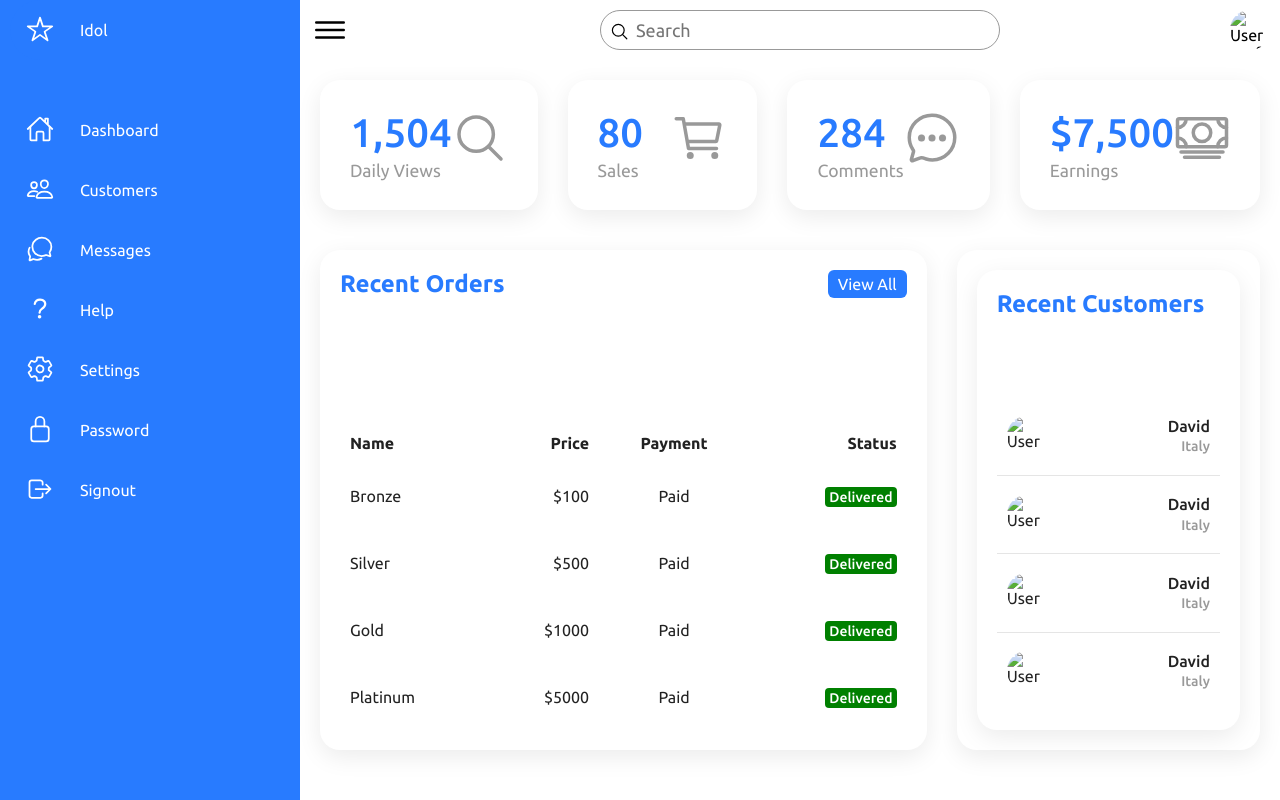
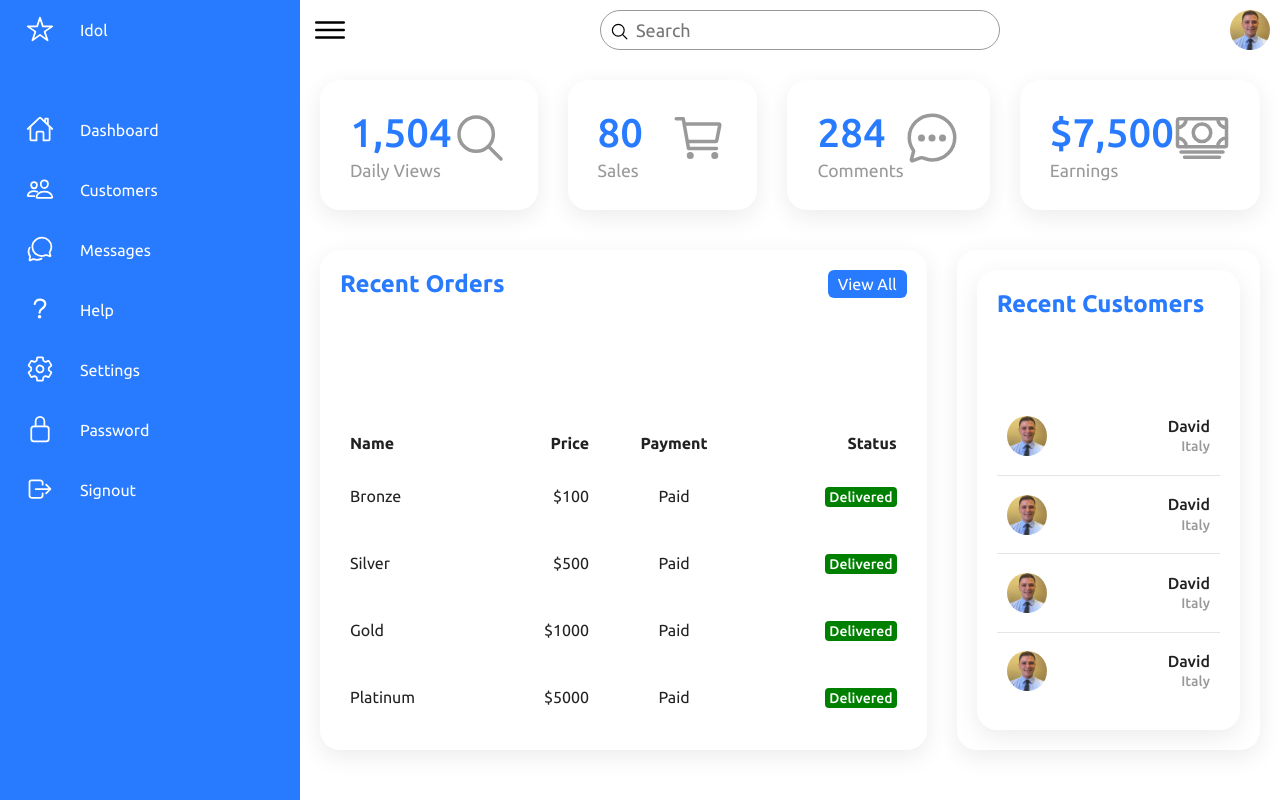
Before and after one commit to smeske10/Idol-Admin-Dashboard, a plain HTML site: page index.html in a window 1280 px wide. Drawn offline with nearby package versions, Linux system fonts and the light colour scheme.

Commit message:
Added image assets

```diff
--- a/index.html
+++ b/index.html
@@ -92,7 +92,7 @@
                     </label>
                 </div>
                 <div class="user">
-                    <img src="user.jpg" alt="User Profile">
+                    <img src="assets/Personal Headshot.jpg" alt="User Profile">
                 </div>
             </div>
 
@@ -192,7 +192,7 @@
                         <table>
                             <tr>
                                 <td width="60px">
-                                    <div class="imgBox"><img src="img1.jpg" alt="User"></div>
+                                    <div class="imgBox"><img src="assets/Personal Headshot.jpg" alt="User"></div>
                                 </td>
                                 <td>
                                     <h4>David<br><span>Italy</span></h4>
@@ -200,7 +200,7 @@
                             </tr>
                             <tr>
                                 <td width="60px">
-                                    <div class="imgBox"><img src="img1.jpg" alt="User"></div>
+                                    <div class="imgBox"><img src="assets/Personal Headshot.jpg" alt="User"></div>
                                 </td>
                                 <td>
                                     <h4>David<br><span>Italy</span></h4>
@@ -208,7 +208,7 @@
                             </tr>
                             <tr>
                                 <td width="60px">
-                                    <div class="imgBox"><img src="img1.jpg" alt="User"></div>
+                                    <div class="imgBox"><img src="assets/Personal Headshot.jpg" alt="User"></div>
                                 </td>
                                 <td>
                                     <h4>David<br><span>Italy</span></h4>
@@ -216,7 +216,7 @@
                             </tr>
                             <tr>
                                 <td width="60px">
-                                    <div class="imgBox"><img src="img1.jpg" alt="User"></div>
+                                    <div class="imgBox"><img src="assets/Personal Headshot.jpg" alt="User"></div>
                                 </td>
                                 <td>
                                     <h4>David<br><span>Italy</span></h4>
```
Also changed, not shown: assets/Personal Headshot.jpg (added).
